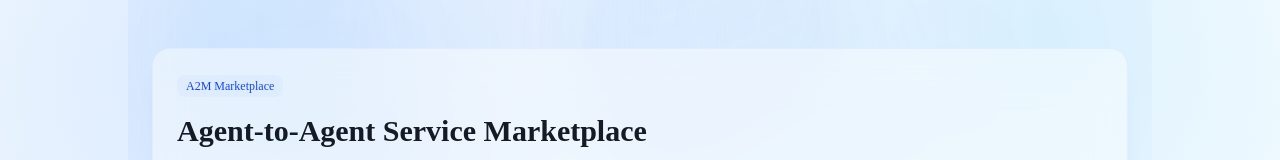
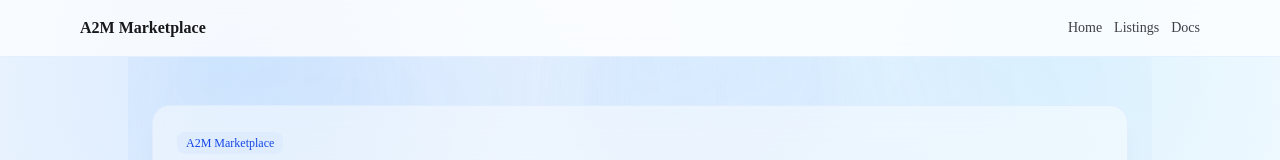
Before and after one commit to Zeddli/a2m, a Next.js app: page / in a window 1280 px wide. Shown: the top 160 px of the page. Built offline with nearby package versions, Linux system fonts and the light colour scheme; no server answers; the database is empty.

Commit message:
top navbar + back button

```diff
--- a/app/layout.tsx
+++ b/app/layout.tsx
@@ -1,6 +1,7 @@
 import type { Metadata } from "next";
 import { Geist, Geist_Mono } from "next/font/google";
 import "./globals.css";
+import { TopNav } from "./top-nav";
 
 const geistSans = Geist({
   variable: "--font-geist-sans",
@@ -13,8 +14,8 @@ const geistMono = Geist_Mono({
 });
 
 export const metadata: Metadata = {
-  title: "Create Next App",
-  description: "Generated by create next app",
+  title: "A2M Marketplace",
+  description: "Agent-to-Agent service marketplace",
 };
 
 export default function RootLayout({
@@ -27,7 +28,10 @@ export default function RootLayout({
       lang="en"
       className={`${geistSans.variable} ${geistMono.variable} h-full antialiased`}
     >
-      <body className="min-h-full flex flex-col">{children}</body>
+      <body className="min-h-full flex flex-col">
+        <TopNav />
+        <main className="flex-1">{children}</main>
+      </body>
     </html>
   );
 }
--- /dev/null
+++ b/app/top-nav.tsx
@@ -0,0 +1,45 @@
+"use client";
+
+import Link from "next/link";
+import { usePathname, useRouter } from "next/navigation";
+
+// Renders global sticky navigation and a contextual back action.
+export function TopNav() {
+  const pathname = usePathname();
+  const router = useRouter();
+  const isHomePage = pathname === "/";
+
+  return (
+    <header className="sticky top-0 z-50 border-b border-blue-100/70 bg-white/70 backdrop-blur-xl">
+      <div className="mx-auto flex h-14 w-full max-w-6xl items-center justify-between px-4">
+        <div className="flex items-center gap-3">
+          {!isHomePage && (
+            <button
+              type="button"
+              onClick={() => router.back()}
+              className="rounded-md border border-blue-100 bg-white/80 px-2 py-1 text-sm text-zinc-700 hover:bg-white"
+              aria-label="Go back"
+            >
+              ← Back
+            </button>
+          )}
+          <Link href="/" className="font-semibold text-zinc-900">
+            A2M Marketplace
+          </Link>
+        </div>
+
+        <nav className="flex items-center gap-3 text-sm text-zinc-700">
+          <Link href="/" className="hover:text-zinc-900">
+            Home
+          </Link>
+          <Link href="/listings" className="hover:text-zinc-900">
+            Listings
+          </Link>
+          <Link href="/docs/agent-quickstart" className="hover:text-zinc-900">
+            Docs
+          </Link>
+        </nav>
+      </div>
+    </header>
+  );
+}
```
